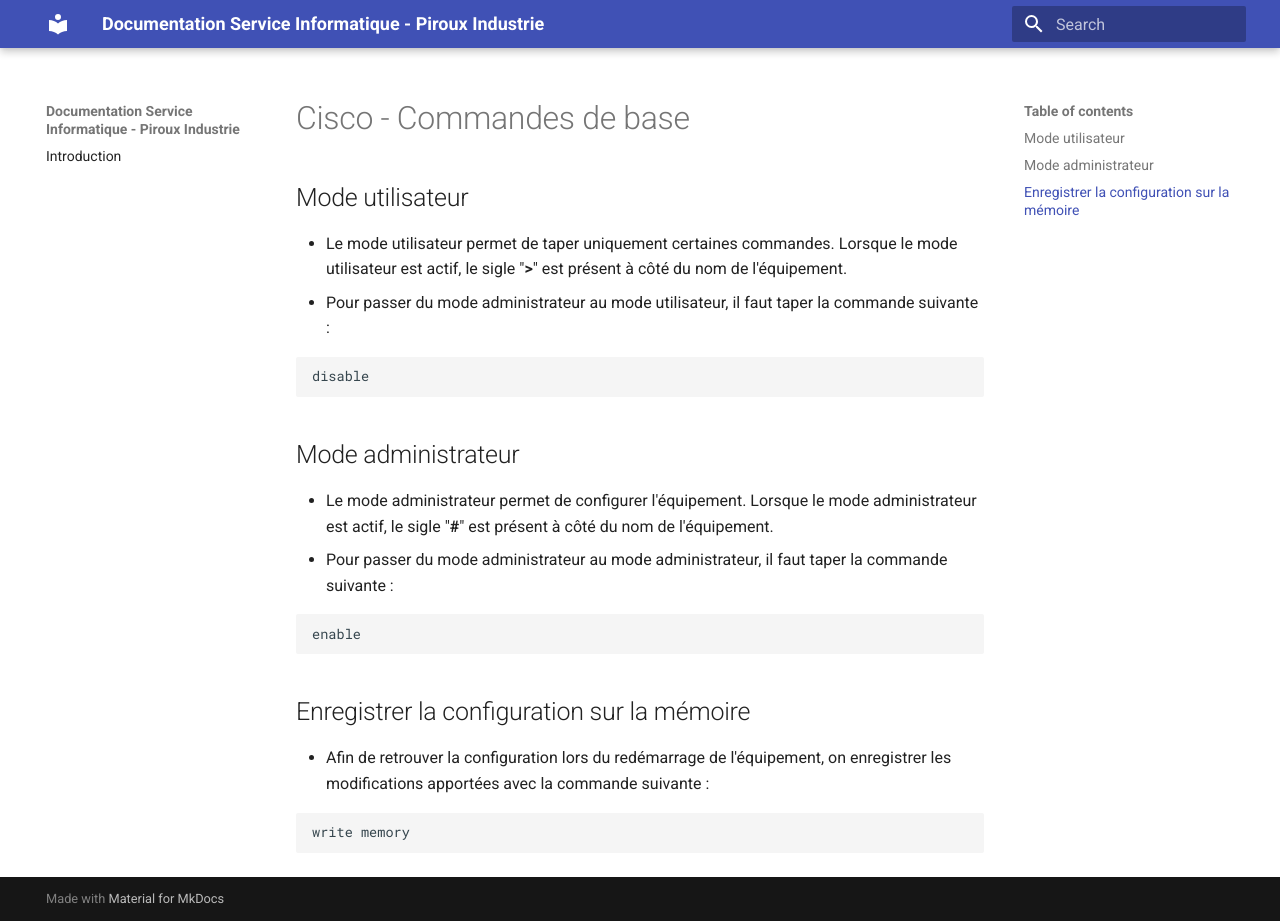
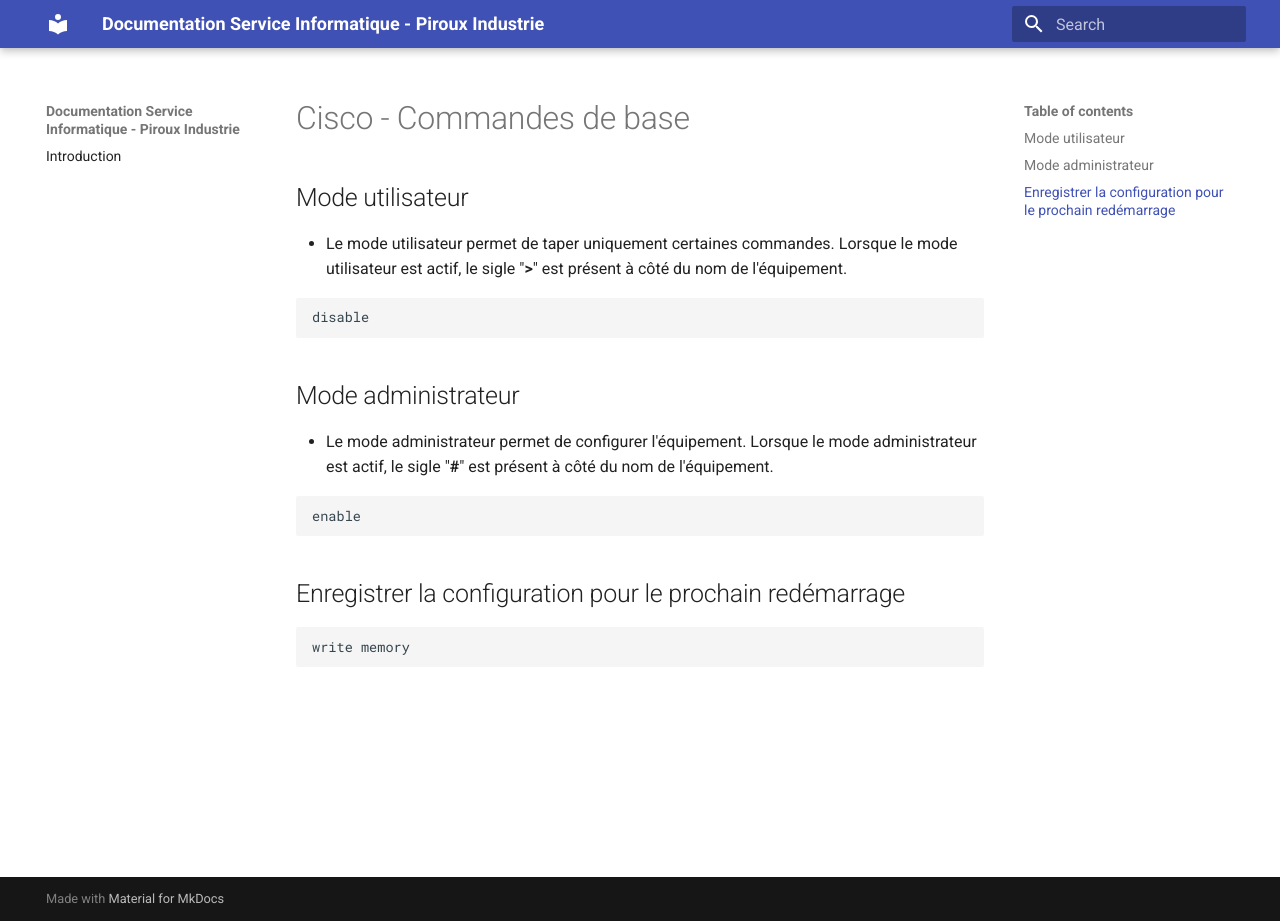
Before and after one commit to coco01370/cisco_command, an MkDocs documentation site: the page built from documentation/docs/basic_commands.md, in a window 1280 px wide and 921 px high. Built offline with MkDocs 1.6.1 and Material for MkDocs 9.7.7, drawn with Linux system fonts in a browser that asks for light colours.

Commit message:
Remove description

````diff
--- a/documentation/docs/basic_commands.md
+++ b/documentation/docs/basic_commands.md
@@ -2,20 +2,17 @@
 
 ## Mode utilisateur
 - Le mode utilisateur permet de taper uniquement certaines commandes. Lorsque le mode utilisateur est actif, le sigle "**>**" est présent à côté du nom de l'équipement.
-- Pour passer du mode administrateur au mode utilisateur, il faut taper la commande suivante :
 ```
 disable
 ```
 
 ## Mode administrateur
 - Le mode administrateur permet de configurer l'équipement. Lorsque le mode administrateur est actif, le sigle "**#**" est présent à côté du nom de l'équipement.
-- Pour passer du mode administrateur au mode administrateur, il faut taper la commande suivante :
 ```
 enable
 ```
 
-## Enregistrer la configuration sur la mémoire
-- Afin de retrouver la configuration lors du redémarrage de l'équipement, on enregistrer les modifications apportées avec la commande suivante :
+## Enregistrer la configuration pour le prochain redémarrage
 ```
 write memory
 ```
````
